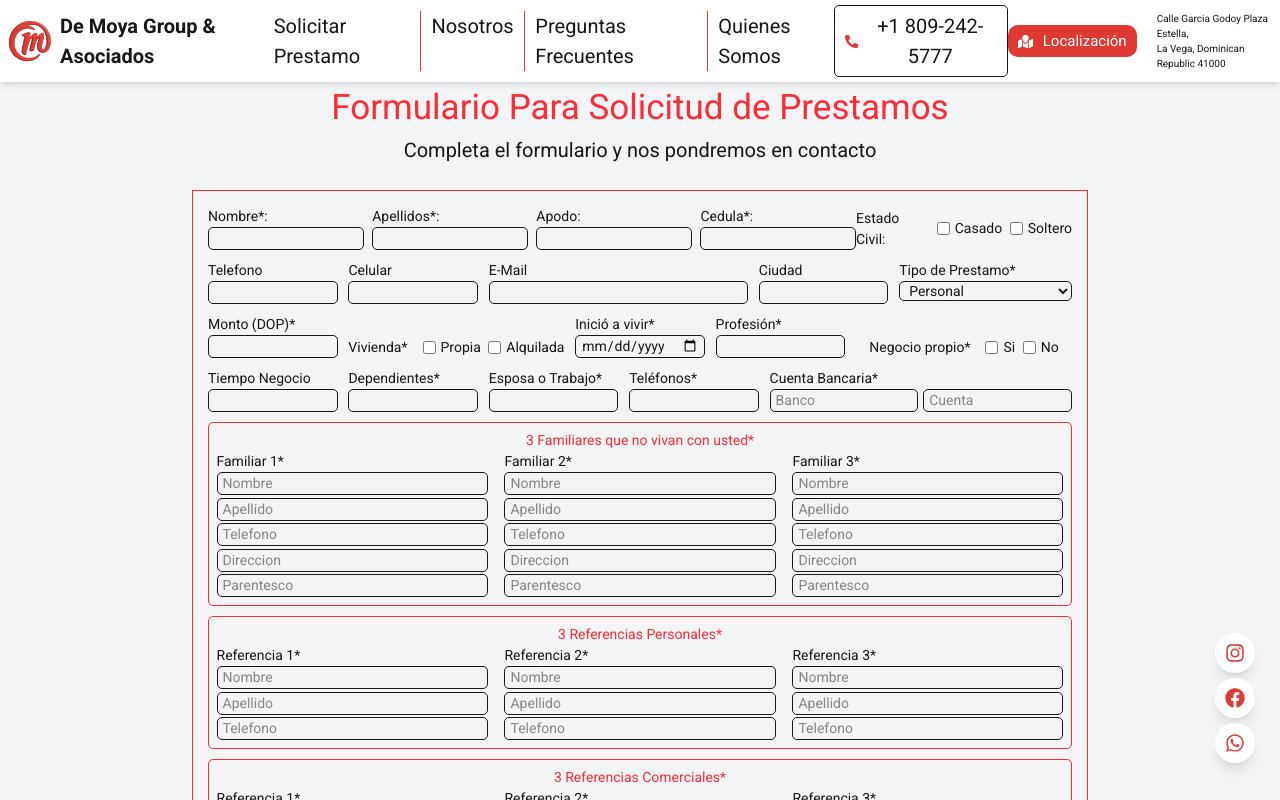
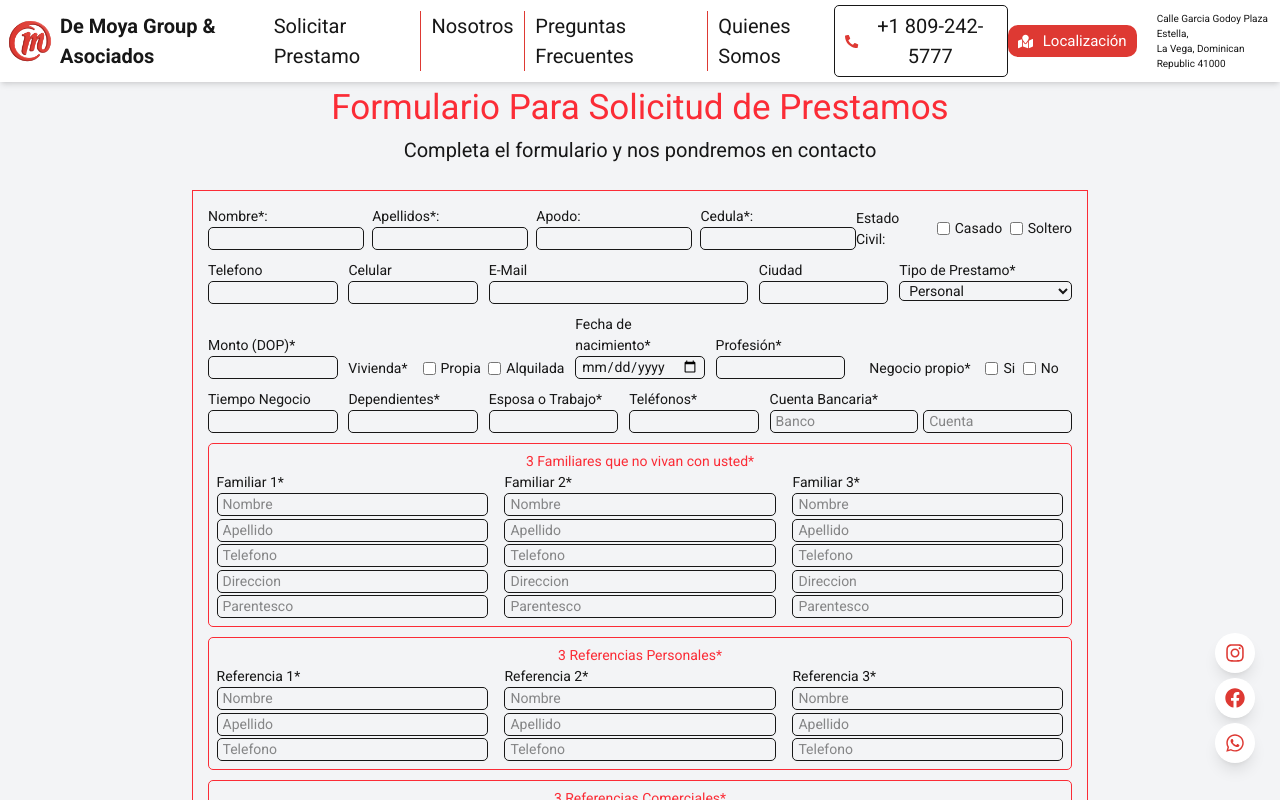
Before and after one commit to DavidRParra/DeMoyaGroupRD, a Next.js app: page /solicitar-prestamos in a window 1280 px wide. Shown: the top 800 px of the page. Built offline with nearby package versions, Linux system fonts and the light colour scheme.

Commit message:
Correccion de error ortografico 1

```diff
--- a/src/app/solicitar-prestamos/page.tsx
+++ b/src/app/solicitar-prestamos/page.tsx
@@ -181,7 +181,7 @@ function Page() {
                             <CheckBoxComponent options={vivienda} onChange={(val: string) => setFormData(p => ({...p, appointment: {...p.appointment, vivienda: val}}))}/>
                         </div>
                         <div className="flex flex-col w-[15%]">
-                            <label htmlFor="inicio-vivir">Inició a vivir*</label>
+                            <label htmlFor="inicio-vivir">Fecha de nacimiento*</label>
                             <input required type="date" id="inicio-vivir" className="border rounded-lg px-2" value={formData.appointment.inicioVivienda} onChange={handleAppointmentChange}/>
                         </div>
                         <div className="flex flex-col w-[15%]">
```
